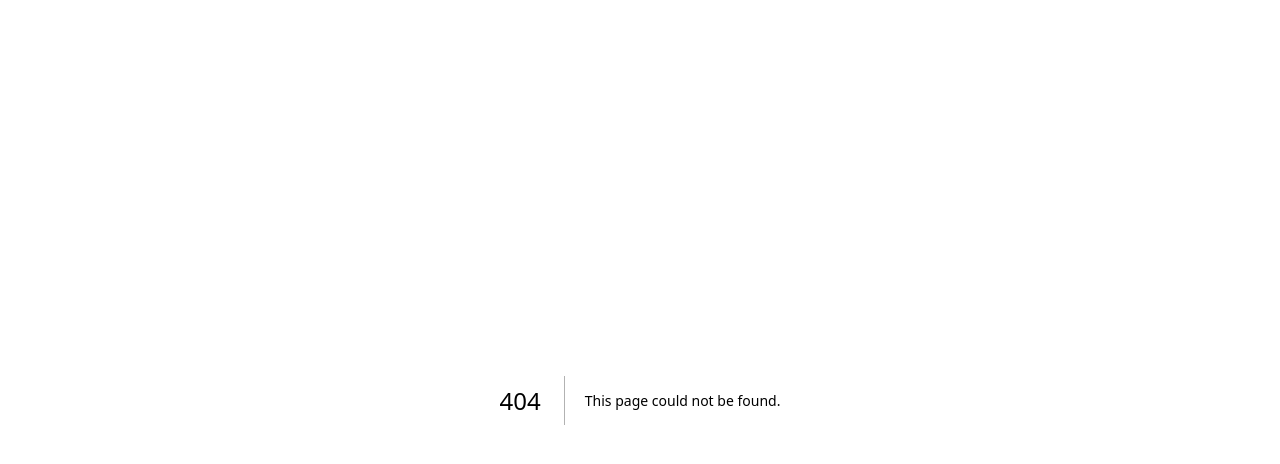
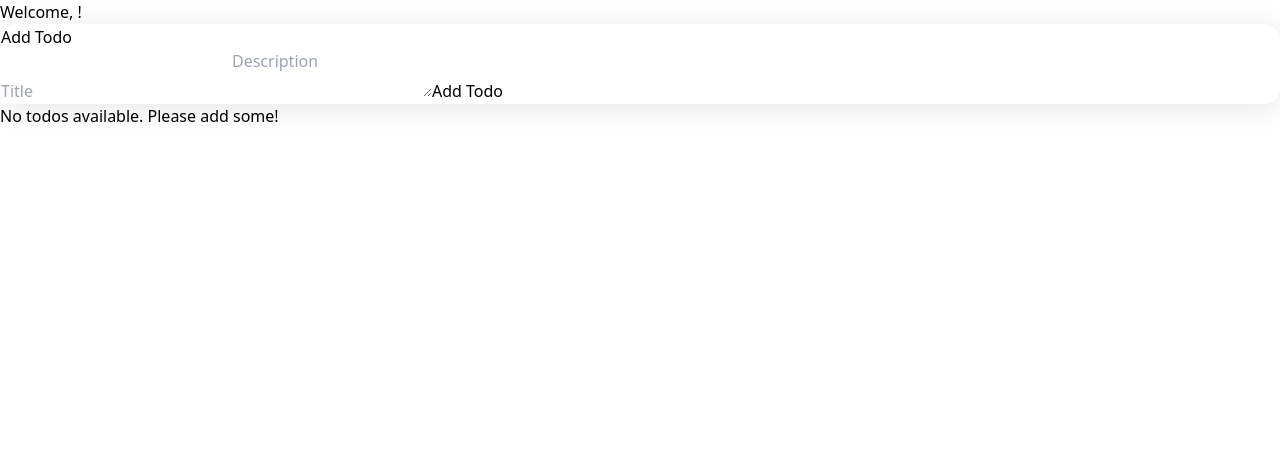
Before and after one commit to 0x5un5h1n3/auth-todo-app, a Next.js app: page /todos in a window 1280 px wide. Before the commit this address had no page. Shown: the top 464 px of the page. Built offline with nearby package versions, Linux system fonts and the light colour scheme.

Commit message:
Ensure successful login redirects to the todos page

```diff
--- a/components/Login.js
+++ b/components/Login.js
@@ -22,7 +22,7 @@ const Login = () => {
       onSubmit={(values) => {
         const success = login(values.email, values.password);
         if (success) {
-          router.push("/"); // Redirect to the todo list or home page
+          router.push("/todos"); // Redirect to the todo list page
         }
       }}
     >
--- /dev/null
+++ b/pages/_app.js
@@ -0,0 +1,12 @@
+import "../styles/globals.css";
+import Layout from "../components/Layout";
+
+function MyApp({ Component, pageProps }) {
+  return (
+    <Layout>
+      <Component {...pageProps} />
+    </Layout>
+  );
+}
+
+export default MyApp;
--- /dev/null
+++ b/pages/todos.js
@@ -0,0 +1,19 @@
+import Layout from "../components/Layout";
+import TodoForm from "../components/TodoForm";
+import TodoList from "../components/TodoList";
+import { useContext } from "react";
+import { AuthContext } from "../context/AuthContext";
+
+const Todos = () => {
+  const { user } = useContext(AuthContext);
+
+  return (
+    <Layout>
+      <h1 className="text-3xl mb-4">Welcome, {user?.name}!</h1>
+      <TodoForm />
+      <TodoList />
+    </Layout>
+  );
+};
+
+export default Todos;
```
